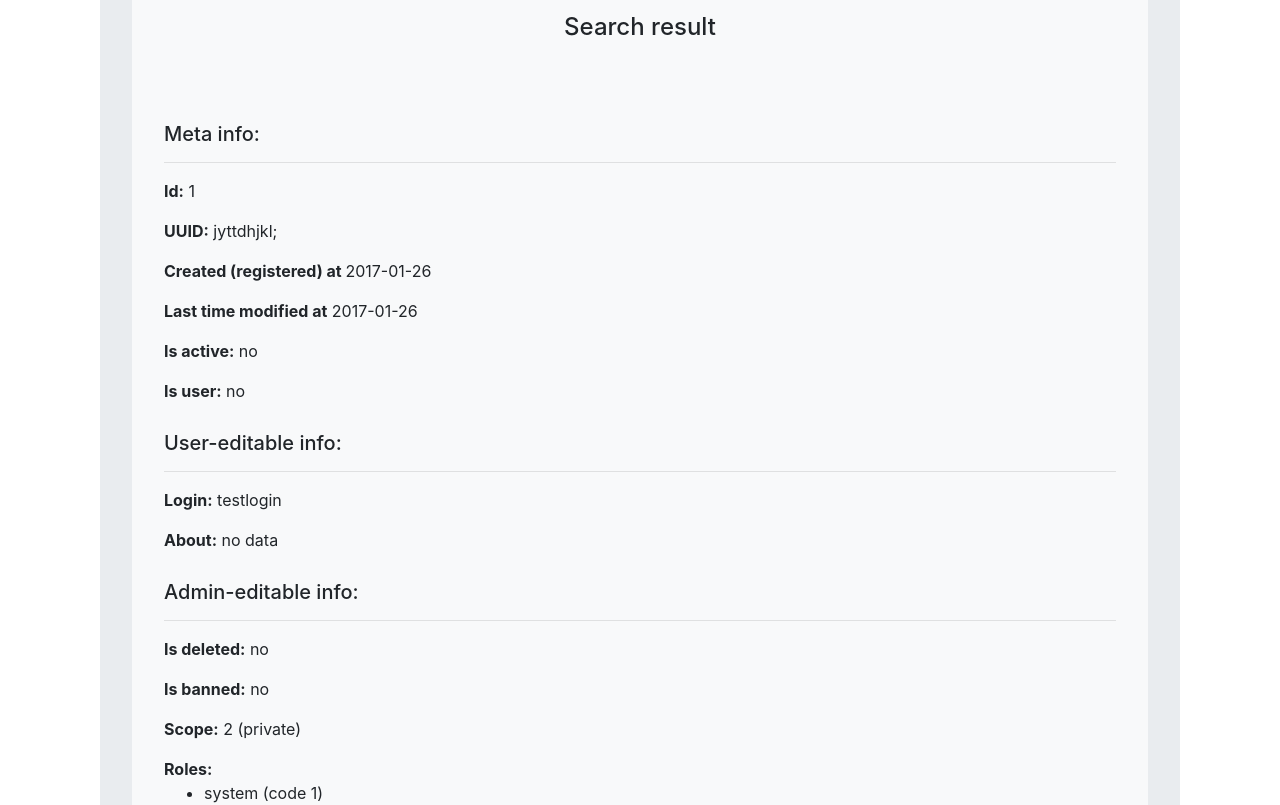
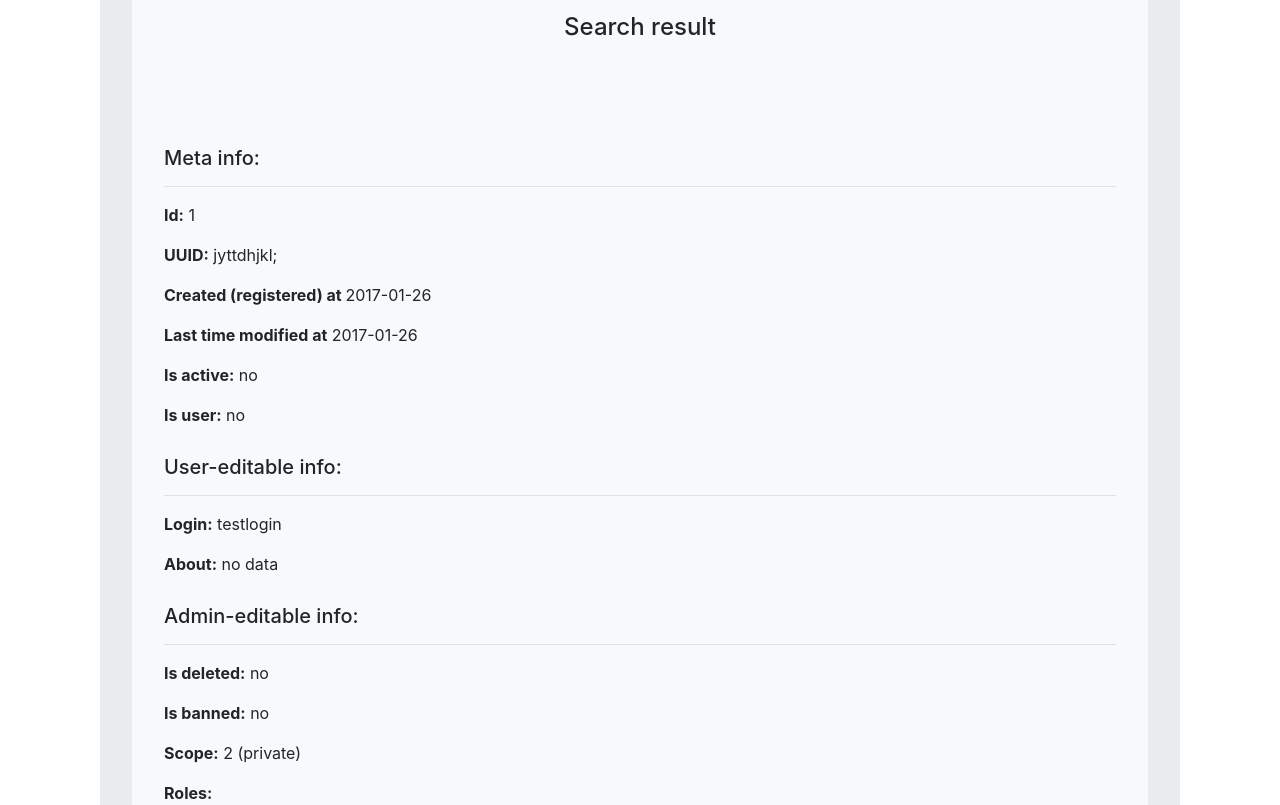
Before and after one commit to IraMeis/net-main-front, a React (Create React App) app: page /filter in a window 1280 px wide. Shown: the part 3740-4545 px from the top of the page. Built offline with nearby package versions, Linux system fonts and the light colour scheme; no server answers.

Commit message:
statistic result - visual

```diff
--- a/src/components/navbar/main/filters/SearchUser.js
+++ b/src/components/navbar/main/filters/SearchUser.js
@@ -8,7 +8,7 @@ const RoleMapper = (props) => {
           </li>
   ));
 }
-//roles:[{value:1, label:"system"},{value:2, label:"post_modifier"}]
+
 const BarSearchUser = () =>{
     return (
         <div className={"float-right"}>
@@ -23,6 +23,7 @@ const SearchUser = (props) => {
     return (
         <div>
             <Separator.Separator4/>
+            <Separator.Separator2/>
 
             <h5>Meta info:</h5>
             <hr/>
```
